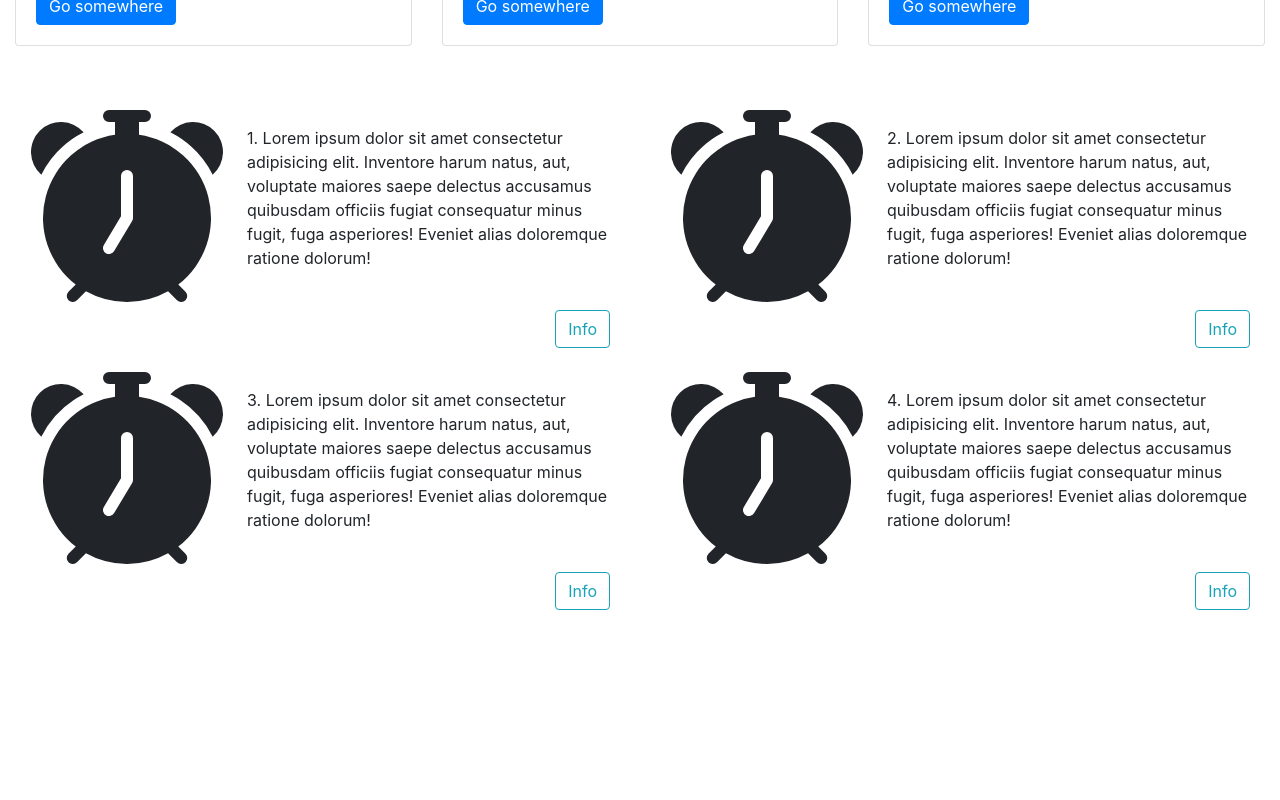
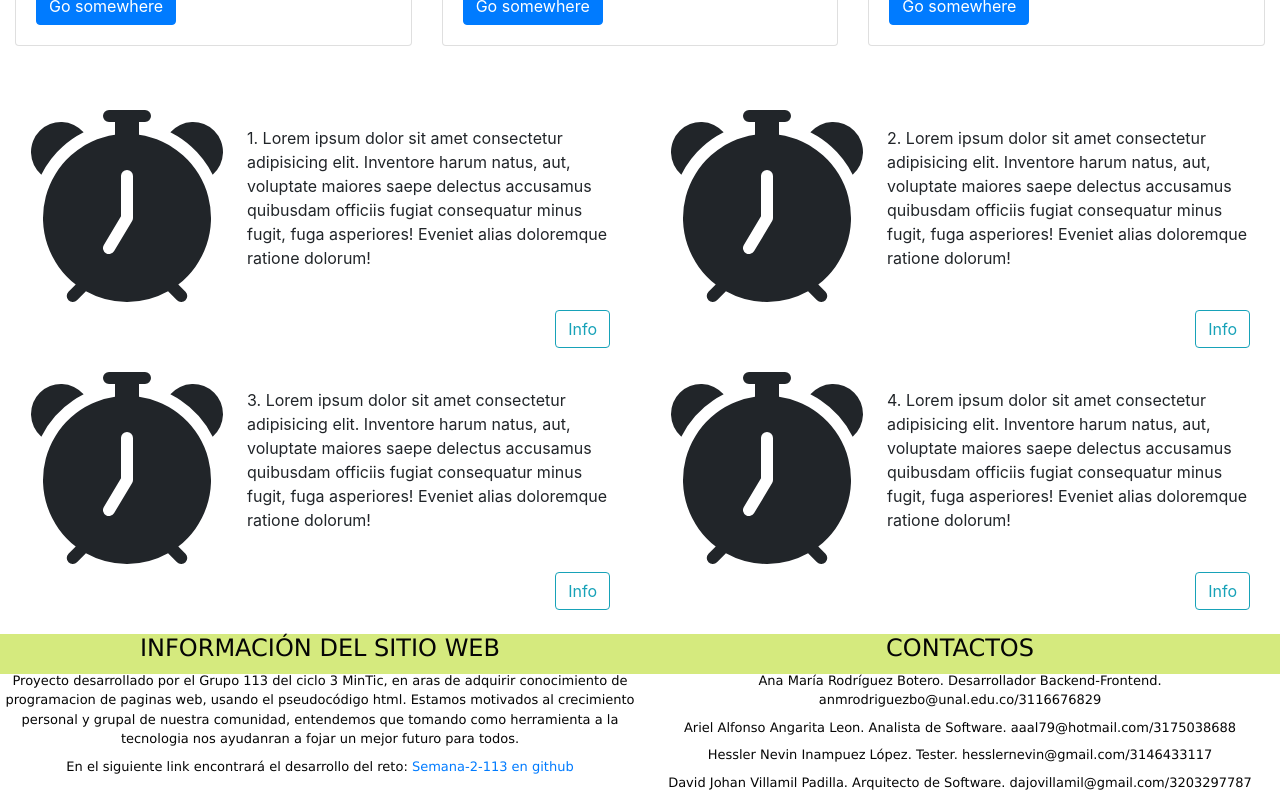
Before and after one commit to dajovillamil/Semana-2-113, a Vue app: page / in a window 1280 px wide. Shown: the part 870-1670 px from the top of the page. Before the commit the page ends 1488 px from the top, so only its background shows below. Built offline with nearby package versions, Linux system fonts and the light colour scheme.

Commit message:
Update App.vue
Se ingresa codigo en App.vue (Componentes y Datos de Integrantes)

```diff
--- a/src/App.vue
+++ b/src/App.vue
@@ -1,11 +1,86 @@
 <template>
-  <div id="app">
+   <div id="app">
+
+    <section-menu></section-menu>
+    <section-banner></section-banner>
+    <section-api></section-api>
+    <team-card></team-card>
+
+
+    <div>
+    <p class="txt_c"> {{ titulo }} </p>
+    <div class="fila" v-for='(item, index) of team' :key='index'>
+      <div class="col-5">
+        <TeamCard v-bind:member="item"></TeamCard>
+      </div>
+    </div>
+    </div>
+
+    <site-footer></site-footer>
+
   </div>
+
 </template>
 
 <script>
 
+import SectionMenu from './components/SectionMenu';
+import SectionBanner from './components/SectionBanner';
+import SectionApi from './components/SectionApi';
+import TeamCard from './components/TeamCard';
+import SiteFooter from './components/SiteFooter';
+
+
 export default {
   name: 'App',
+  components: {
+    SectionMenu,
+    SectionBanner,
+    SectionApi,
+    TeamCard,
+    SiteFooter
+
+  },
+
+ data(){
+    return{
+        title: 'INTEGRANTES EQUIPO 113',
+        team: [{
+          codigo:1,
+          nombre: 'Ana María Rodríguez Botero',
+          descripcion: 'Edad 23 años, Ingeniera Física de la Universidad Nacional. Tengo 23 años. Me gusta leer, viajar y aprender.',
+          rol: 'Desarrollador Backend y Frontend',
+          image: "",
+        },{
+          codigo:2,
+          nombre: 'Ariel Alfonso Angarita Leon',
+          descripcion: 'Tecnologo ADSI del SENA. Tengo 41 años. Me encanta la tecnología, los videojuegos y ver series de TV. Trabajo como contratista independiente en TIC.',
+          rol: 'Analista de Software',
+          image: "",
+        },{
+          codigo:3,
+          nombre: 'Hessler Nevin Inampuez López',
+          descripcion: 'Estudiante de ingenieria civil de la Universidad de Nariño, tecnico laboral por competencias en sistemas. Tengo 28 años, como pasatiempo juego LoL y trabajo de manera independiente.',
+          rol: 'Tester',
+          image: "",
+        },{
+          codigo:4,
+          nombre: 'David Johan Villamil Padilla',
+          descripcion: 'Ingeniero industrial de 27 años egresado de la Universidad de Ibague, Actualmente milito como consultor de Bussines inteligence para Axity Colombia, estudio  Para el MINTIC a traves de imaster en el piloto.',
+          rol: 'Arquitecto de Software',
+          image: "",
+        },
+        ],
+    }
+  }
 }
+
 </script>
+
+<style>
+#app {
+
+  text-align: center;
+
+}
+</style>
```
